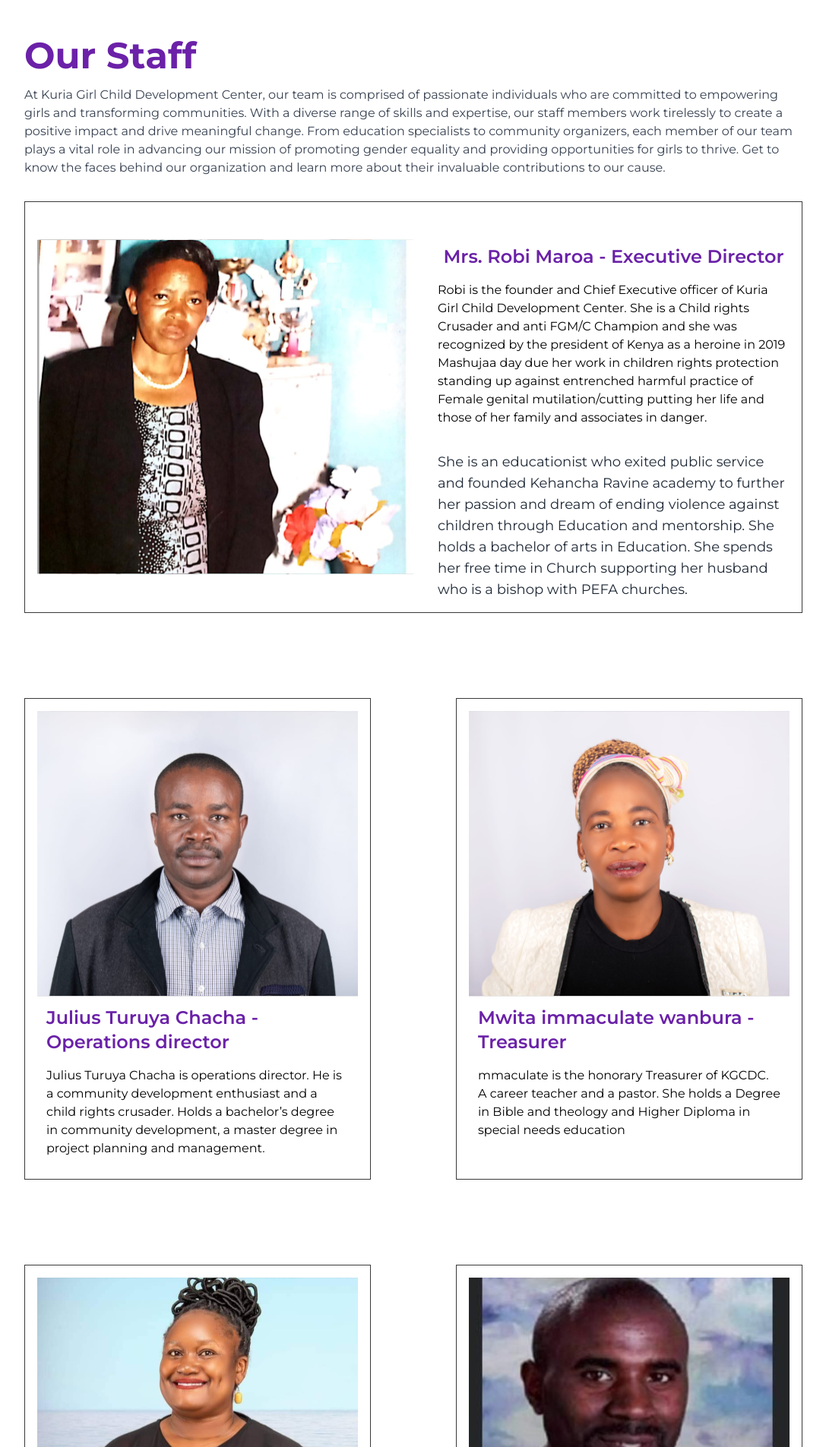
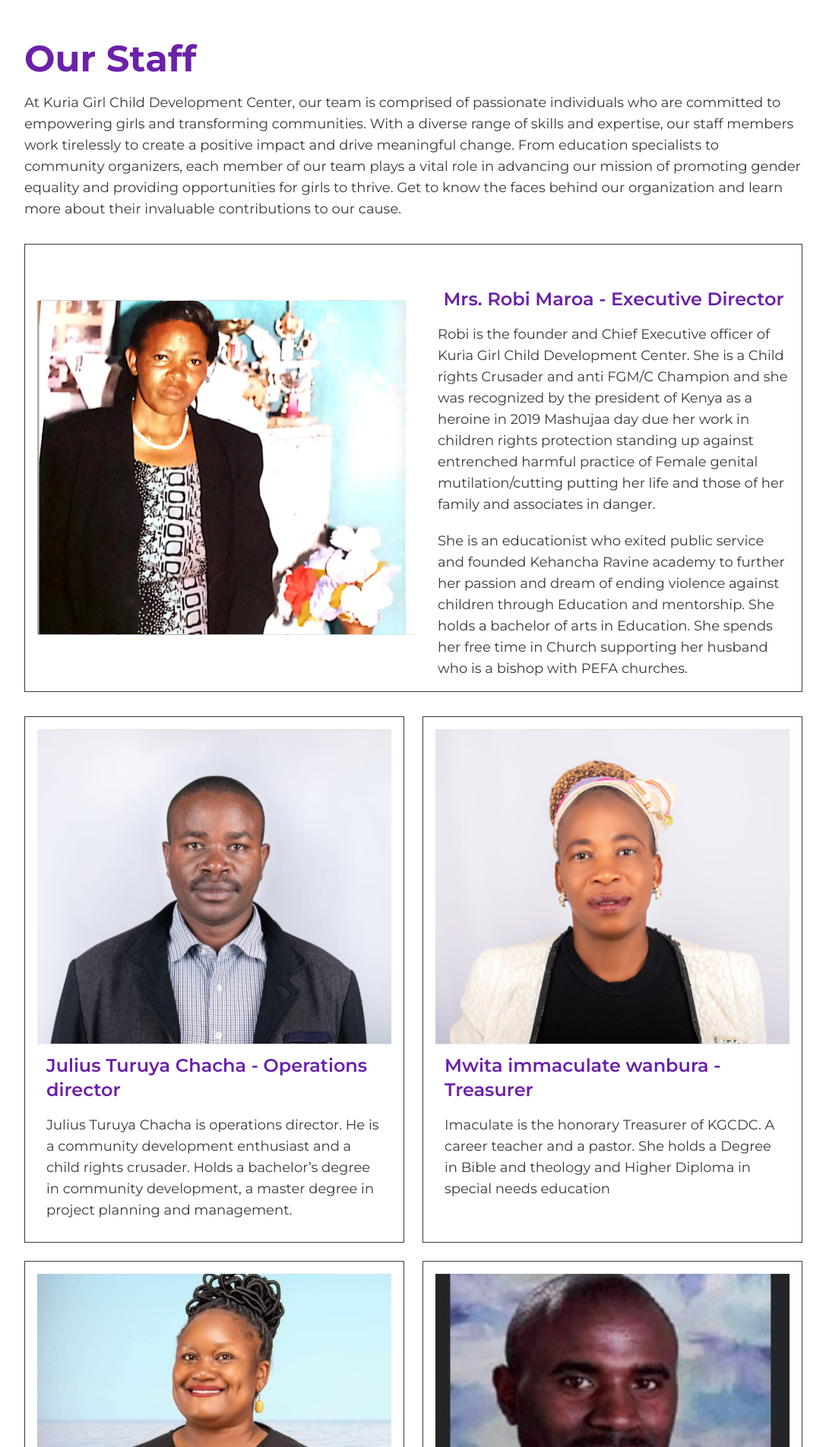
Before and after one commit to prince475/kgcdc, a React (Vite) app: page /staff in a window 1280 px wide. Shown: the part 95-2000 px from the top of the page at 76% size, without its empty margins (96-1183 px from the left). Built offline with nearby package versions, Linux system fonts and the light colour scheme.

Commit message:
fixed minor responsive text issues

```diff
--- a/src/components/texts/DynamicText.jsx
+++ b/src/components/texts/DynamicText.jsx
@@ -6,7 +6,7 @@ const DynamicText = ({ as: Tag = "p", className, ...props }) => {
     <Tag
       {...props}
       className={cn(
-        "font-montserrat text-center text-xs text-[#393939] lg:text-base",
+        "font-montserrat text-center md:leading-7  leading-4  text-sm text-[#393939] lg:text-[18px]",
         className,
       )}
     >
--- a/src/pages/home/sections/AboutUs.jsx
+++ b/src/pages/home/sections/AboutUs.jsx
@@ -4,7 +4,7 @@ import OurStory from "./OurStory";
 
 const AboutUs = () => {
   return (
-    <section className="p-4 md:p-6 lg:p-8">
+    <section className="p-4 md:p-6 lg:p-8 ">
       <SectionHeading className="py-4 text-left text-purple-800 lg:p-8 lg:px-10">
         About Us
       </SectionHeading>
--- a/src/pages/programs/Programs.jsx
+++ b/src/pages/programs/Programs.jsx
@@ -7,15 +7,11 @@ import OurPrograms  from "./sections/OurPrograms";
 const Programs = () => {
   return(
   <section >
-
-    <Hero />
-
+       <Hero />
        <OurApproach />
        <OurPrograms />
        <Achievements />
        <Activities />
-
-
   </section>
 
 
--- a/src/pages/programs/sections/OurApproach.jsx
+++ b/src/pages/programs/sections/OurApproach.jsx
@@ -11,7 +11,7 @@ export const OurApproach = () => {
       <SectionHeading className="text-left text-purple-800">
         {name}
       </SectionHeading>
-      <DynamicText as="p" className="text-base leading-6 font-montserrat text-left text-black mt-10 md:text-lg lg:text-xl md:leading-7 lg:leading-8">
+      <DynamicText as="p" className="  text-left mt-4">
         {description}
       </DynamicText>
     </section>
--- a/src/pages/programs/sections/OurPrograms.jsx
+++ b/src/pages/programs/sections/OurPrograms.jsx
@@ -5,8 +5,8 @@ import Button from "@/components/buttons/Button";
 
 const OurPrograms = () => {
   return (
-    <section className="bg-gray-50 px-2 py-4 md:px-10 md:py-4 lg:px-20 lg:py-4">
-      <SectionHeading className="py-4 mb-4 text-left text-[#7030A0] px-2 lg:p-8 lg:px-1">
+    <section className="bg-gray-50 px-2 py-3  md:px-10  lg:px-20">
+      <SectionHeading className=" mb-2 text-left text-[#7030A0]">
         Our Programs
       </SectionHeading>
 
@@ -14,7 +14,7 @@ const OurPrograms = () => {
         {programsData.map((program, index) => (
           <div
             key={index}
-            className={`flex flex-col lg:flex-row gap-8 p-4 ${
+            className={`flex  flex-col lg:flex-row gap-8 md:p-4 ${
               index % 2 === 0 ? "lg:flex-row" : "lg:flex-row-reverse"
             }`}
           >
@@ -27,7 +27,7 @@ const OurPrograms = () => {
             <div className="lg:w-1/2 flex  flex-col justify-center">
               <DynamicText
                 as="h1"
-                className="text-xl font-bold text-purple-800 lg:text-3xl mb-4 font-montserrat"
+                className="text-xl font-bold text-purple-800 lg:text-2xl py-1 "
               >
                 {program.title}
               </DynamicText>
@@ -35,7 +35,7 @@ const OurPrograms = () => {
                 <DynamicText
                   key={idx}
                   as="p"
-                  className="text-base leading-7 lg:text-lg text-left text-black mt-4"
+                  className="text-left px-4 mt-4"
                 >
                   {paragraph}
                 </DynamicText>
--- a/src/pages/staff/Staff.jsx
+++ b/src/pages/staff/Staff.jsx
@@ -9,7 +9,7 @@ const Staff = () => {
     <section className="container mx-ato p-4 lg:px-32 ">
 
 
-      <SectionHeading className=" font-montserrat text-left text-purple-800 lg:py-4 lg:px-0">
+      <SectionHeading className=" font-montserrat text-left text-purple-800 py-5  lg:px-0">
         Our Staff
       </SectionHeading>
 
--- a/src/pages/staff/StaffCard.jsx
+++ b/src/pages/staff/StaffCard.jsx
@@ -7,8 +7,8 @@ const StaffCard = ({ staff }) => {
     <div className="flex flex-col  items-center  p-4 border border-[#393939]">
       <img src={image} alt={name} className="w-full h-auto  lg:w-[563px] lg:h-auto" />
       <div className="lg:w lg:pl p-3">
-        <DynamicText as="h4" className="text-xl font-montserrat text-left text-purple-800 lg:text-2xl font-semibold">{name}</DynamicText>
-        <DynamicText className="text- lg:text-[16px] font-montserrat leading-normal text-left  text-black mt-4">{description}</DynamicText>
+        <DynamicText as="h4" className="text-xl  text-left text-purple-800 lg:text-2xl font-semibold">{name}</DynamicText>
+        <DynamicText className="  text-left   mt-4">{description}</DynamicText>
       </div>
     </div>
   );
--- a/src/pages/staff/StaffList.jsx
+++ b/src/pages/staff/StaffList.jsx
@@ -11,7 +11,7 @@ const StaffList = () => {
 
       {/* staffIntro */}
       <div className="  text-left">
-        <DynamicText as="p" className="text-sm font-montserrat text-left lg:text-base text-gray-700">
+        <DynamicText as="p" className=" text-left  ">
           {staffIntro[0].description}
         </DynamicText>
       </div>
@@ -22,17 +22,18 @@ const StaffList = () => {
           className="w-full lg:w-1/2 h-auto" />
 
          <div className="lg:w-1/2 mt-10 lg:mt-10 ">
-           <DynamicText as="h2" className="text-xl font-montserrat text-purple-800 lg:text-2xl font-semibold">
+           <DynamicText as="h2" className="text-xl  text-purple-800  lg:text-2xl font-semibold">
             {staffContent[0].name}
            </DynamicText>
 
-           <div className="flex flex-col  gap-4">
-              <p className="lg:text-[16px] leading-normal font-montserrat text-black text-left mt-4">
+           <div className="flex flex-col  gap-1">
+              <DynamicText className=" text-left   mt-4">
                  Robi is the founder and Chief Executive officer of Kuria Girl Child Development Center. She is a Child rights Crusader and anti FGM/C Champion and she was recognized by the president of Kenya as a heroine in 2019 Mashujaa day due her work in children rights protection standing up against entrenched harmful practice of Female genital mutilation/cutting putting her life and those of her family and associates in danger.
-              </p>
-              <p className="lg:text-lg leading-normal font-montserrat  text-left mt-4">
+              </DynamicText>
+
+              <DynamicText className=" text-left    mt-4">
                 She is an educationist who exited public service and founded Kehancha Ravine academy to further her passion and dream of ending violence against children through Education and mentorship. She holds a bachelor of arts in Education. She spends her free time in Church supporting her husband who is a bishop with PEFA churches.
-              </p>
+              </DynamicText>
            </div>
 
          </div>
@@ -40,7 +41,7 @@ const StaffList = () => {
 
 
       {/* Remaining cards displayed in 2 per row */}
-      <div className="grid grid-cols-1 mt-20 lg:grid-cols-2 gap-28">
+      <div className="grid grid-cols-1  lg:grid-cols-2 md:gap-12 gap-4 lg:gap-6">
         {staffContent.slice(1).map((staff, index) => (
           <StaffCard key={index} staff={staff} />
         ))}
--- a/src/pages/staff/staffContent.js
+++ b/src/pages/staff/staffContent.js
@@ -30,7 +30,7 @@ export const staffContent = [
     {
         image: mwita,
         name: "Mwita immaculate wanbura -  Treasurer",
-        description: `mmaculate is the honorary Treasurer of KGCDC. A career teacher and a pastor. She holds a Degree in Bible and theology and
+        description: `Imaculate is the honorary Treasurer of KGCDC. A career teacher and a pastor. She holds a Degree in Bible and theology and
         Higher Diploma in special needs education`
     },
     {
--- a/src/pages/support-us/sections/ContactForm.jsx
+++ b/src/pages/support-us/sections/ContactForm.jsx
@@ -113,7 +113,7 @@ const ContactForm = () => {
           </div>
           <div className="mt-4 items-center md:col-span-2">
             <DynamicText className="text-left text-base md:text-lg lg:text-xl mb-4">
-              We're here to help! Please leave your inquiry below, and we'll get back to you as soon as possible.
+              We&apos;re here to help! Please leave your inquiry below, and we&apos;ll get back to you as soon as possible.
             </DynamicText>
             <textarea
               id="Message"
--- a/src/pages/support-us/sections/JoinUs.jsx
+++ b/src/pages/support-us/sections/JoinUs.jsx
@@ -21,7 +21,7 @@ const JoinUs = ({ onShowVolunteer, onShowSponsorChild }) => {
               {item.name}
             </DynamicText>
 
-            <DynamicText className="text-sm text-left md:text-base lg:leading-6 lg:text-lg font-montserrat text-black mt-4">
+            <DynamicText className="text-left  mt-4">
               {item.description}
             </DynamicText>
 
--- a/src/pages/support-us/sections/OurPatners.jsx
+++ b/src/pages/support-us/sections/OurPatners.jsx
@@ -11,10 +11,10 @@ const OurPartners = () => {
             key={index}
           >
             <img src={partner.icon} alt={partner.name} className="w-[120px] h-[120px] mb-2" />
-            <DynamicText as='h1' className="text-lg font-montserrat md:text-xl lg:text-2xl font-bold">
+            <DynamicText as='h1' className="text-lg md:text-xl lg:text-2xl font-bold">
               {partner.name}
             </DynamicText>
-            <DynamicText className="text-sm md:text-base lg:leading-6 lg:text-[16px] font-montserrat text-black mt-4">
+            <DynamicText className=" mt-4">
               {partner.description}
             </DynamicText>
           </div>
```
